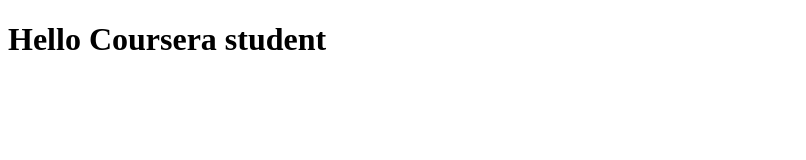
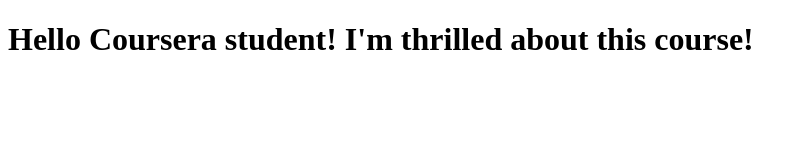
Before and after one commit to Tirron/coursera-test, a plain HTML site: page index.html in a window 1280 px wide. Shown: the whole page, without its empty margins (0-806 px from the left). Drawn offline with Linux system fonts and the light colour scheme.

Commit message:
Next version of web file.

```diff
--- a/index.html
+++ b/index.html
@@ -5,6 +5,6 @@
     <title>Hello Coursera</title>
   </head>
   <body>
-    <h1>Hello Coursera student</h1>
+    <h1>Hello Coursera student! I'm thrilled about this course!</h1>
   </body>
 </html>
```
